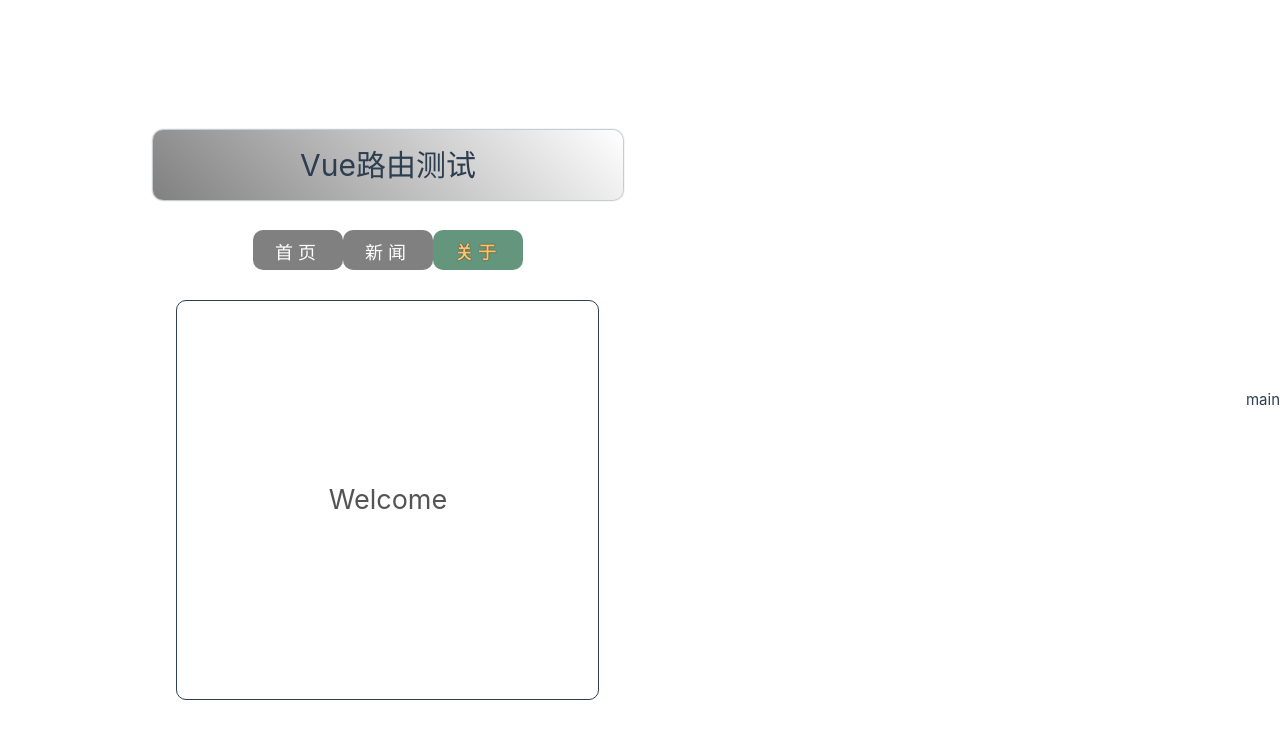
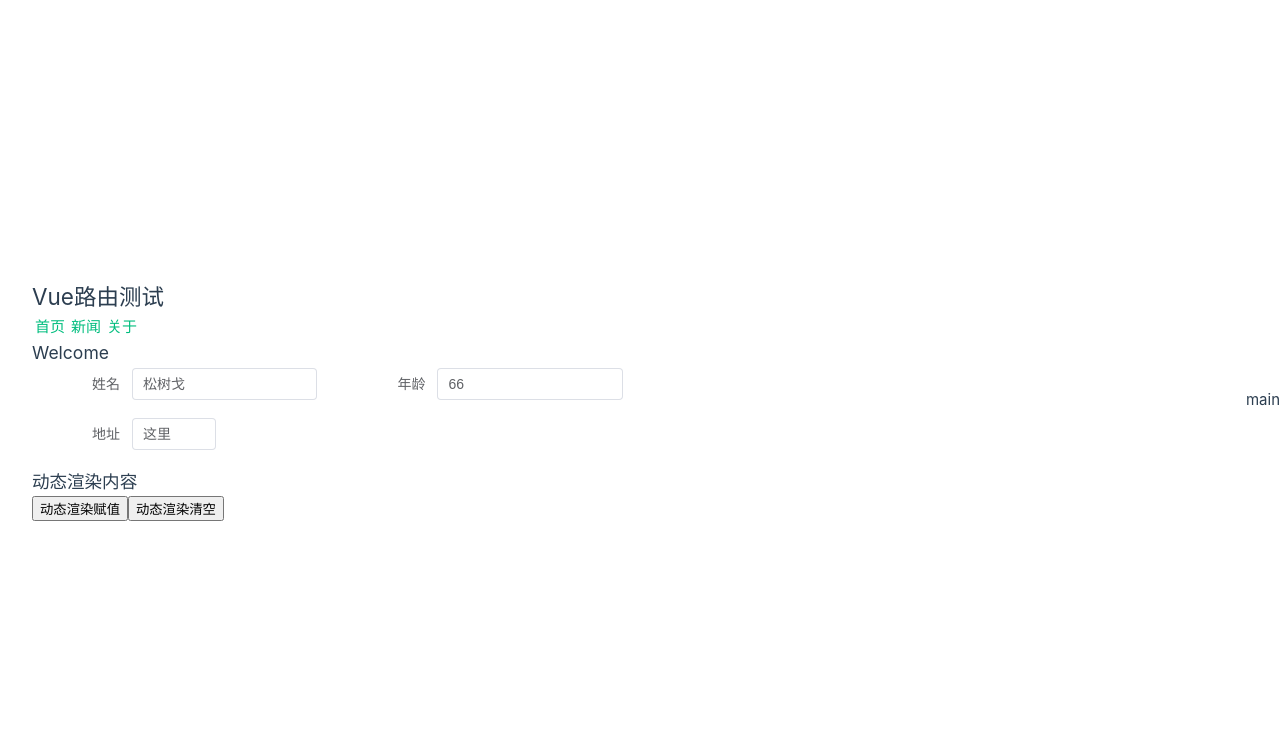
Before and after one commit to PineTree-cup/hello_vue3, a Vue app: page /about in a window 1280 px wide. Shown: the top 738 px of the page. Built offline with nearby package versions, Linux system fonts and the light colour scheme.

Commit message:
vue2 插值语法中使用可选链运算符(.?)compile异常排查思路

```diff
--- a/src/App.vue
+++ b/src/App.vue
@@ -21,7 +21,7 @@ import {RouterView,RouterLink} from 'vue-router'
 
 <style>
 /* App */
-.title {
+/*.title {
   text-align: center;
   word-spacing: 5px;
   margin: 30px 0;
@@ -63,5 +63,5 @@ import {RouterView,RouterLink} from 'vue-router'
   width: 90%;
   height: 400px;
   border: 1px solid;
-}
+}*/
 </style>
--- a/src/components/About.vue
+++ b/src/components/About.vue
@@ -1,13 +1,121 @@
 <template>
-  <div class="about">
-    <h2>Welcome</h2>
+  <div>
+    <h3>Welcome</h3>
+    <el-form :model="form" label-width="100px">
+      <el-row :gutter="20">
+        <el-col :span="12">
+          <el-form-item label="姓名">
+            <el-input v-model="form.name"></el-input>
+          </el-form-item>
+        </el-col>
+        <el-col :span="12">
+          <el-form-item label="年龄">
+            <el-input v-model="form.age"></el-input>
+          </el-form-item>
+        </el-col>
+      </el-row>
+      <el-row :gutter="20">
+        <el-col :span="8">
+          <el-form-item label="地址">
+            <el-input v-model="form.address"></el-input>
+          </el-form-item>
+        </el-col>
+      </el-row>
+    <h3>动态渲染内容</h3>
+      <el-row v-for="(item, index) in form.subObjList" :key="index" :gutter="12" :style="{ background: '#edfced' }">
+        <el-col> {{item?.projectNameLabel}}：{{item?.projectName}}</el-col>
+        <el-col> {{item?.technicalPointLabel}}：{{item?.technicalPoint}}</el-col>
+        <el-col> {{item?.mainFunctionLabel}}：主要功能：{{item?.mainFunction}}</el-col>
+        <el-col> {{item?.difficultyLabel}}：{{item?.difficulty}}</el-col>
+        <el-col><hr></el-col>
+      </el-row>
+    </el-form>
+    <button @click="setRenderInfo">动态渲染赋值</button>
+    <button @click="clearRenderInfo">动态渲染清空</button>
   </div>
 </template>
 
-<script setup lang="ts" name="About">
+<!--vue3写法-->
+<!--<script setup lang="ts" name="About">
+import { reactive, ref } from 'vue'
+import type { ComponentSize, FormProps } from 'element-plus'
 
+let form = {
+  name: '松树戈',
+  age: '66',
+  address: '这里',
+  secondLabel: '我就是第二个标题',
+  subObjList: []
+
+}
+// 模拟远程请求后对subObjList进行赋值
+form.subObjList = [
+  { projectNameLabel: '项目名称',
+    projectName: 'xx项目前端',
+    technicalPointLabel: '技术点',
+    technicalPoint: 'vue vuex vue-router js',
+    mainFunctionLabel: '主要功能',
+    mainFunction: '前端交互ux整改，完善用户体验',
+    difficultyLabel: '难点',
+    difficulty: '大批量数据渲染'
+  },
+  { projectNameLabel: '项目名称',
+    projectName: 'xx项目后端',
+    technicalPointLabel: '技术点',
+    technicalPoint: 'springboot mybatis redis pgsql',
+    mainFunctionLabel: '主要功能',
+    mainFunction: '支持用户的特定业务流程',
+    difficultyLabel: '难点',
+    difficulty: '大批量数据校验'
+  }
+]
+</script>-->
+<!--vue2写法-->
+<script>
+  export default {
+    data() {
+      return {
+        form: {
+          name: '松树戈',
+          age: '66',
+          address: '这里',
+          secondLabel: '我就是第二个标题',
+          subObjList: []
+        }
+      }
+    },
+    mounted() {
+      console.log('在-mounted内部')
+    },
+    methods: {
+      setRenderInfo() {
+        this.form.subObjList = [
+          { projectNameLabel: '项目名称',
+            projectName: 'xx项目前端',
+            technicalPointLabel: '技术点',
+            technicalPoint: 'vue vuex vue-router js',
+            mainFunctionLabel: '主要功能',
+            mainFunction: '前端交互ux整改，完善用户体验',
+            difficultyLabel: '难点',
+            difficulty: '大批量数据渲染'
+          },
+          { projectNameLabel: '项目名称',
+            projectName: 'xx项目后端',
+            technicalPointLabel: '技术点',
+            technicalPoint: 'springboot mybatis redis pgsql',
+            mainFunctionLabel: '主要功能',
+            mainFunction: '支持用户的特定业务流程',
+            difficultyLabel: '难点',
+            difficulty: '大批量数据校验'
+          }
+        ]
+      },
+      clearRenderInfo() {
+        this.form.subObjList = []
+      }
+    }
+  }
 </script>
-
 <style scoped>
 .about {
   display: flex;
```
